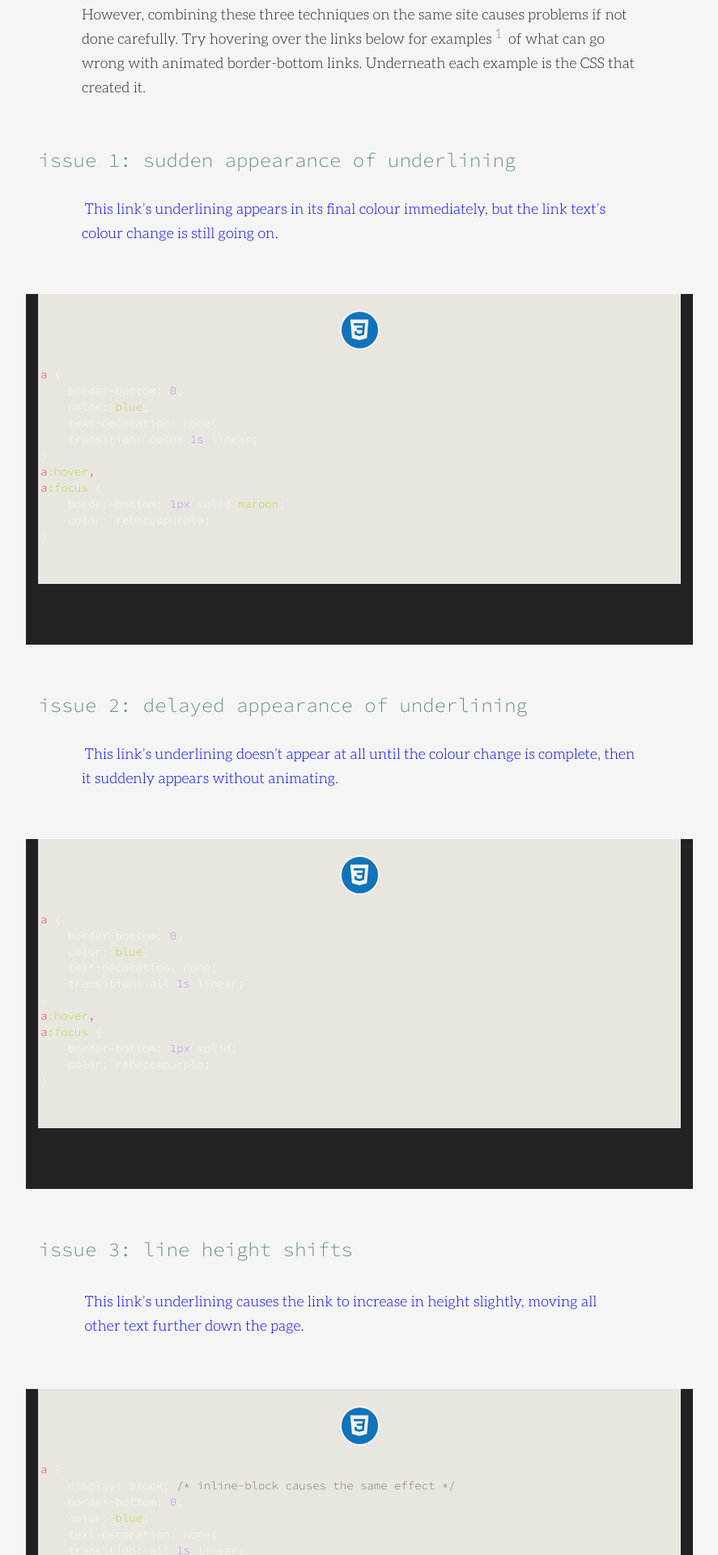
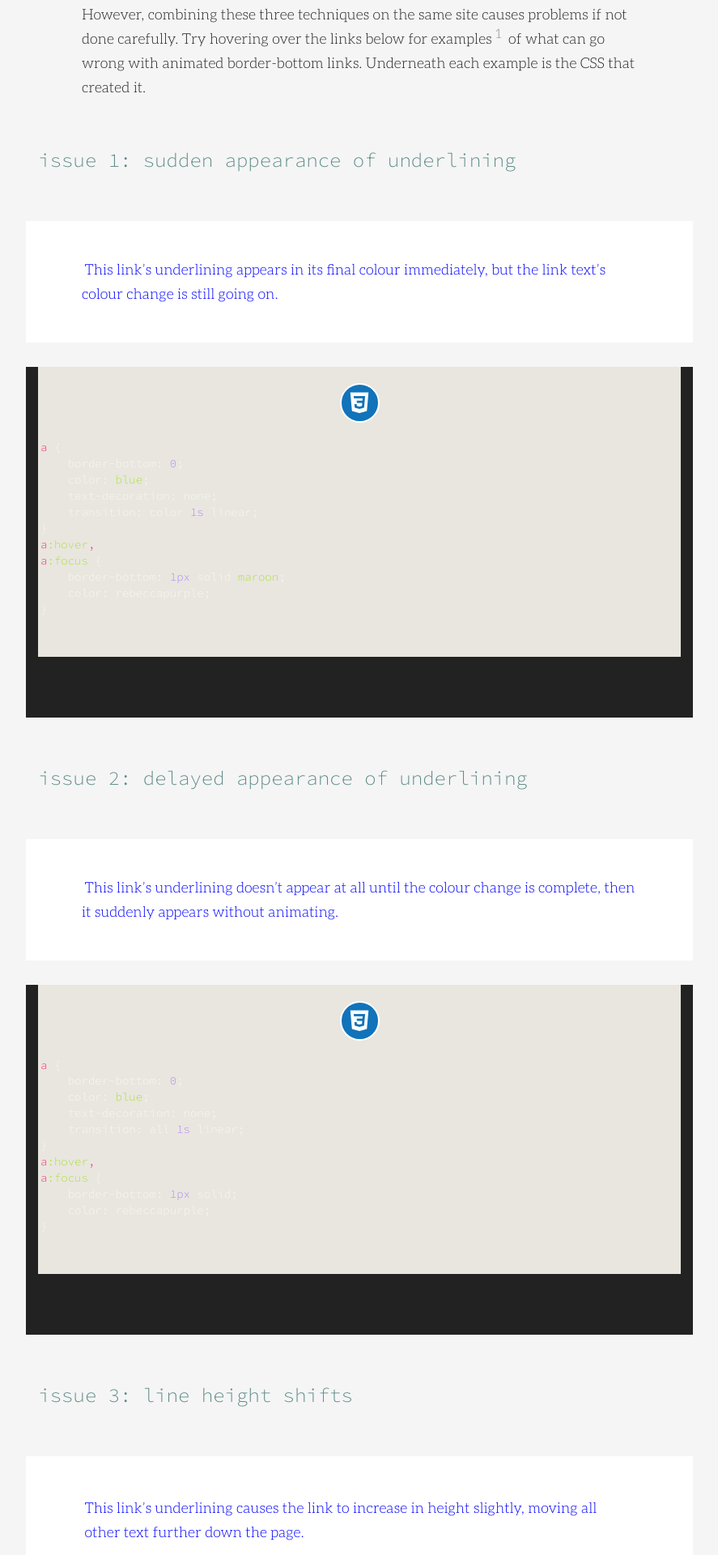
Before and after one commit to cjbarnes/cjbarnes.github.io, a Jekyll site: the page built from _posts/2015-03-26-animating-link-borders.md, in a window 1280 px wide. Shown: the part 750-2670 px from the top of the page at 81% size, without its empty margins (196-1083 px from the left). Built offline with Jekyll 4.4.1, drawn with Linux system fonts in a browser that asks for light colours.

Commit message:
Added styling for output figures and adjacent code blocks

```diff
--- a/_posts/2015-03-26-animating-link-borders.md
+++ b/_posts/2015-03-26-animating-link-borders.md
@@ -17,8 +17,9 @@ However, combining these three techniques on the same site causes problems if no
 
 ### issue 1: sudden appearance of underlining
 
+<figure class="output">
 [This link's underlining appears in its final colour immediately, but the link text's colour change is still going on.](#){:.example-1}
-
+</figure>
 <figure class="code">
 {% highlight css %}
 a {
@@ -37,8 +38,9 @@ a:focus {
 
 ### issue 2: delayed appearance of underlining
 
+<figure class="output">
 [This link's underlining doesn't appear at all until the colour change is complete, then it suddenly appears without animating.](#){:.example-2}
-
+</figure>
 <figure class="code">
 {% highlight css %}
 a {
@@ -57,8 +59,9 @@ a:focus {
 
 ### issue 3: line height shifts
 
+<figure class="output">
 [This link's underlining causes the link to increase in height slightly, moving all other text further down the page.](#){:.example-3}
-
+</figure>
 <figure class="code">
 {% highlight css %}
 a {
@@ -80,8 +83,9 @@ a:focus {
 
 To avoid these three issues, simply apply a transparent `border-bottom` to the link **in its initial, no-hover state**. The transparent border must be the same width and style as the non-transparent border will be on hover. The result:
 
+<figure class="output">
 [This link animates properly, hurrah!](#){:.example-4}
-
+</figure>
 <figure class="code">
 {% highlight css %}
 a {
--- a/_src/sass/base/_figures.scss
+++ b/_src/sass/base/_figures.scss
@@ -141,8 +141,35 @@ figure.code {
         overflow: visible;
     }
 
+    /* Hairline space between codeblocks. */
+    + figure.code {
+        @include rem("margin-top", ($line * -1));
+        border-top: 1px solid $background-color-content;
+    }
+
 }
 
+/* Codeblock output areas. */
+figure.output {
+    background: #fff;
+
+    > :first-child {
+        margin-top: 0;
+    }
+
+    /* No spacing between code and output figures. */
+    + figure.code,
+    figure.code + & {
+        @include rem("margin-top", ($line * -1));
+    }
+
+    /* Match icon color/border to background. */
+    + figure.code code:before {
+        border-color: #fff;
+        color: #fff;
+    }
+
+}
 
 /* Figures on single-article pages. */
 .content-section figure {
```
Also changed, not shown: other parts of _posts/2015-03-26-animating-link-borders.md (+8 -4 lines), css/styles.css (+25 -0 lines), css/styles.min.css, 1 other file.
